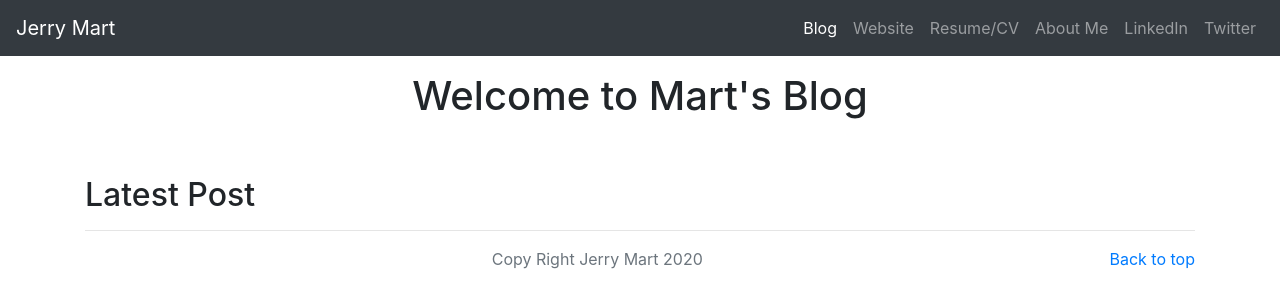
After one commit to legendjo/portfolio-project, a Django app: page /blog/ in a window 1280 px wide. The commit adds this page. Shown: the top 308 px of the page. Run offline with Django 3.2, Linux system fonts and the light colour scheme; data that the repository does not hold is empty; some libraries are stand-ins or nearby versions.

Commit message:
-BlogAPPHomepage -Blogapp posts -Blog postsdetails

```diff
--- /dev/null
+++ b/blog/templates/bloghome/home.html
@@ -0,0 +1,117 @@
+
+<!doctype html>
+<html lang="en">
+<head>
+  <meta charset="utf-8">
+  <meta name="viewport" content="width=device-width, initial-scale=1, shrink-to-fit=no">
+  <meta name="description" content="">
+  <meta name="author" content="Mark Otto, Jacob Thornton, and Bootstrap contributors">
+  <meta name="generator" content="Jekyll v4.1.1">
+  <title>blog</title>
+
+  <link rel="canonical" href="https://getbootstrap.com/docs/4.5/examples/album/">
+
+  <!-- Bootstrap core CSS -->
+  <!-- CSS only -->
+  <link rel="stylesheet" href="https://stackpath.bootstrapcdn.com/bootstrap/4.5.2/css/bootstrap.min.css" integrity="sha384-JcKb8q3iqJ61gNV9KGb8thSsNjpSL0n8PARn9HuZOnIxN0hoP+VmmDGMN5t9UJ0Z" crossorigin="anonymous">
+
+  <!-- Favicons -->
+  <link rel="apple-touch-icon" href="/docs/4.5/assets/img/favicons/apple-touch-icon.png" sizes="180x180">
+  <link rel="icon" href="/docs/4.5/assets/img/favicons/favicon-32x32.png" sizes="32x32" type="image/png">
+  <link rel="icon" href="/docs/4.5/assets/img/favicons/favicon-16x16.png" sizes="16x16" type="image/png">
+  <link rel="manifest" href="/docs/4.5/assets/img/favicons/manifest.json">
+  <link rel="mask-icon" href="/docs/4.5/assets/img/favicons/safari-pinned-tab.svg" color="#563d7c">
+  <link rel="icon" href="/docs/4.5/assets/img/favicons/favicon.ico">
+  <meta name="msapplication-config" content="/docs/4.5/assets/img/favicons/browserconfig.xml">
+  <meta name="theme-color" content="#563d7c">
+
+
+  <style>
+    .bd-placeholder-img {
+      font-size: 1.125rem;
+      text-anchor: middle;
+      -webkit-user-select: none;
+      -moz-user-select: none;
+      -ms-user-select: none;
+      user-select: none;
+    }
+
+    @media (min-width: 768px) {
+      .bd-placeholder-img-lg {
+        font-size: 3.5rem;
+      }
+    }
+  </style>
+
+  <!-- Custom styles for this template -->
+  <link href="album.css" rel="stylesheet">
+
+</head>
+<body>
+  <header>
+    <nav class="navbar navbar-expand-lg navbar-dark bg-dark">
+      <a class="navbar-brand" href="#">Jerry Mart</a>
+      <button class="navbar-toggler" type="button" data-toggle="collapse" data-target="#navbarNav" aria-controls="navbarNav" aria-expanded="false" aria-label="Toggle navigation">
+        <span class="navbar-toggler-icon"></span>
+      </button>
+      <div class="collapse navbar-collapse" id="navbarNav">
+        <ul class="navbar-nav ml-auto">
+          <li class="nav-item">
+            <a class="nav-link active" href="">Blog </a>
+          </li>
+          <li class="nav-item">
+            <a class="nav-link" href="https://www.martrica.com" target="_blank">Website</a>
+          </li>
+          <li class="nav-item">
+            <a class="nav-link" href="#" target="_blank">Resume/CV</a>
+          </li>
+
+          <li class="nav-item">
+            <a class="nav-link" href="#">About Me </a>
+          </li>
+          <li class="nav-item">
+            <a class="nav-link" href="#" target="_blank">LinkedIn</a>
+          </li>
+          <li class="nav-item">
+            <a class="nav-link" href="#" target="_blank">Twitter</a>
+          </li>
+
+        </ul>
+      </div>
+    </nav>
+  </header>
+
+  <main role="main">
+    <div class="container">
+      <h1 class="text-center pt-3">Welcome to Mart's Blog</h1>
+      <br/><br/>
+      <h2>Latest Post</h2>
+      <hr/>
+
+      {% for post in blogposts %}
+      <a href=""> <h4>{{ post.title }}</h4><a/>
+        <img class="img-fluid" src="{{ post.image.url}}" width="30%" height="250" />
+        <br/>
+        {{ post.pub_date_refined }}
+        <br/>
+        <p>{{ post.summary }}</p>
+        <br/><br/>
+        {% endfor %}
+
+      </div>
+    </main>
+
+    <footer class="text-muted">
+      <div class="container text-center">
+        <p class="float-right">
+          <a href="#">Back to top</a>
+        </p>
+        <p>Copy Right Jerry Mart {% now "Y" %} </p>
+      </div>
+    </footer>
+
+    <!-- JS, Popper.js, and jQuery -->
+    <script src="https://code.jquery.com/jquery-3.5.1.slim.min.js" integrity="sha384-DfXdz2htPH0lsSSs5nCTpuj/zy4C+OGpamoFVy38MVBnE+IbbVYUew+OrCXaRkfj" crossorigin="anonymous"></script>
+    <script src="https://cdn.jsdelivr.net/npm/popper.js@1.16.1/dist/umd/popper.min.js" integrity="sha384-9/reFTGAW83EW2RDu2S0VKaIzap3H66lZH81PoYlFhbGU+6BZp6G7niu735Sk7lN" crossorigin="anonymous"></script>
+    <script src="https://stackpath.bootstrapcdn.com/bootstrap/4.5.2/js/bootstrap.min.js" integrity="sha384-B4gt1jrGC7Jh4AgTPSdUtOBvfO8shuf57BaghqFfPlYxofvL8/KUEfYiJOMMV+rV" crossorigin="anonymous"></script></body>
+    </html>
--- /dev/null
+++ b/blog/templates/bloghome/postdetail.html
@@ -0,0 +1,4 @@
+{{ postdetails.title }}:
+<br/>
+<br/>
+{{ postdetails.body }}
--- /dev/null
+++ b/blog/urls.py
@@ -0,0 +1,7 @@
+from django.urls import path
+from . import views
+
+urlpatterns = [
+    path('', views.bloghome, name='bloghome'),
+    path('<int:blogpost_id>/', views.blogpostdetails, name='blogpostdetails'),
+]
--- a/blog/views.py
+++ b/blog/views.py
@@ -1,3 +1,14 @@
-from django.shortcuts import render
+from django.shortcuts import render, get_object_or_404
 
-# Create your views here.
+from .models import Blogpost
+
+# Create your views here. https://docs.djangoproject.com/en/2.2/topics/http/views/
+def bloghome(request):
+    blogposts = Blogpost.objects.all()
+    # We used bloghome/bloghome.html instead of just home.html since we created a bloghome sub-template folder
+    return render(request, 'bloghome/home.html', {'blogposts':blogposts})
+
+# From DB Get a Blogpost model with primary key = blogpost_id
+def blogpostdetails(request, blogpost_id):
+    postdetails = get_object_or_404(Blogpost, pk=blogpost_id) #Gets the object from DB
+    return render(request, 'bloghome/postdetail.html', {'postdetails':postdetails})
--- a/jobs/templates/jobs/home.html
+++ b/jobs/templates/jobshome/home.html
@@ -7,7 +7,7 @@
     <meta name="description" content="">
     <meta name="author" content="Mark Otto, Jacob Thornton, and Bootstrap contributors">
     <meta name="generator" content="Jekyll v4.1.1">
-    <title>Album example · Bootstrap</title>
+    <title>Jerry Mart</title>
 
     <link rel="canonical" href="https://getbootstrap.com/docs/4.5/examples/album/">
 
@@ -63,7 +63,7 @@
               <a class="nav-link" href="#" target="_blank">Resume/CV</a>
             </li>
             <li class="nav-item">
-              <a class="nav-link" href="#">Blog </a>
+              <a class="nav-link" href="{% url 'bloghome' %}">Blog </a>
             </li>
             <li class="nav-item">
               <a class="nav-link" href="#" target="_blank">LinkedIn</a>
@@ -103,7 +103,7 @@
         {% for job in jobs.all %}
         <div class="col-md-4">
           <div class="card mb-4 shadow-sm">
-            <img src="{{ job.image.url}}" width="100%" height="300" />
+            <img class="img-fluid" src="{{ job.image.url}}" width="50%" height="250" />
             <div class="card-body">
               <p class="card-text">{{ job.summary }}</p>
             </div>
--- a/jobs/views.py
+++ b/jobs/views.py
@@ -5,4 +5,5 @@ from .models import Job
 # Create your views here. https://docs.djangoproject.com/en/2.2/topics/http/views/
 def home(request):
     jobs = Job.objects
-    return render(request, 'jobs/home.html', {'jobs':jobs})  # jobs/home.html since home.html is in /jobs subfolder in templates
+    # Use jobs/home.html instaed of just home.html since home.html is in /jobs subfolder in templates
+    return render(request, 'jobshome/home.html', {'jobs':jobs})
--- a/portfolio/urls.py
+++ b/portfolio/urls.py
@@ -14,12 +14,14 @@ Including another URLconf
     2. Add a URL to urlpatterns:  path('blog/', include('blog.urls'))
 """
 from django.contrib import admin
-from django.urls import path
+from django.urls import path, include
 from django.conf import settings
 from django.conf.urls.static import static
 import jobs.views # 1. for home
 
+
 urlpatterns = [
     path('admin/', admin.site.urls),
-    path('', jobs.views.home, name='home'),
+    path('', jobs.views.home, name='home'),       # 2. for home using Function views method for jobs app
+    path('blog/', include('blog.urls')),           # using Including another URLconf method for blog app
 ] + static(settings.MEDIA_URL, document_root=settings.MEDIA_ROOT)
```
Also changed, not shown: blog/models.py (+11 -0 lines).
